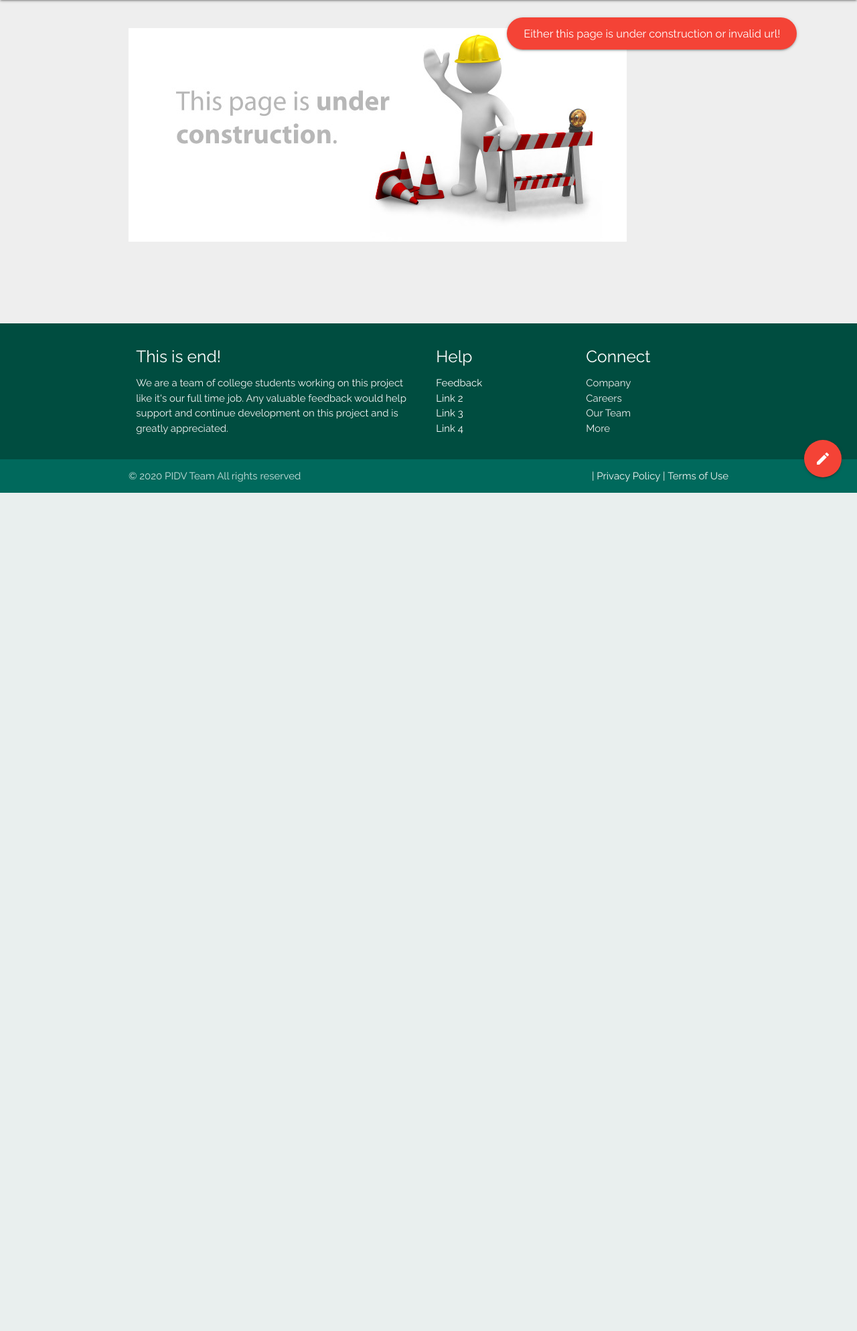
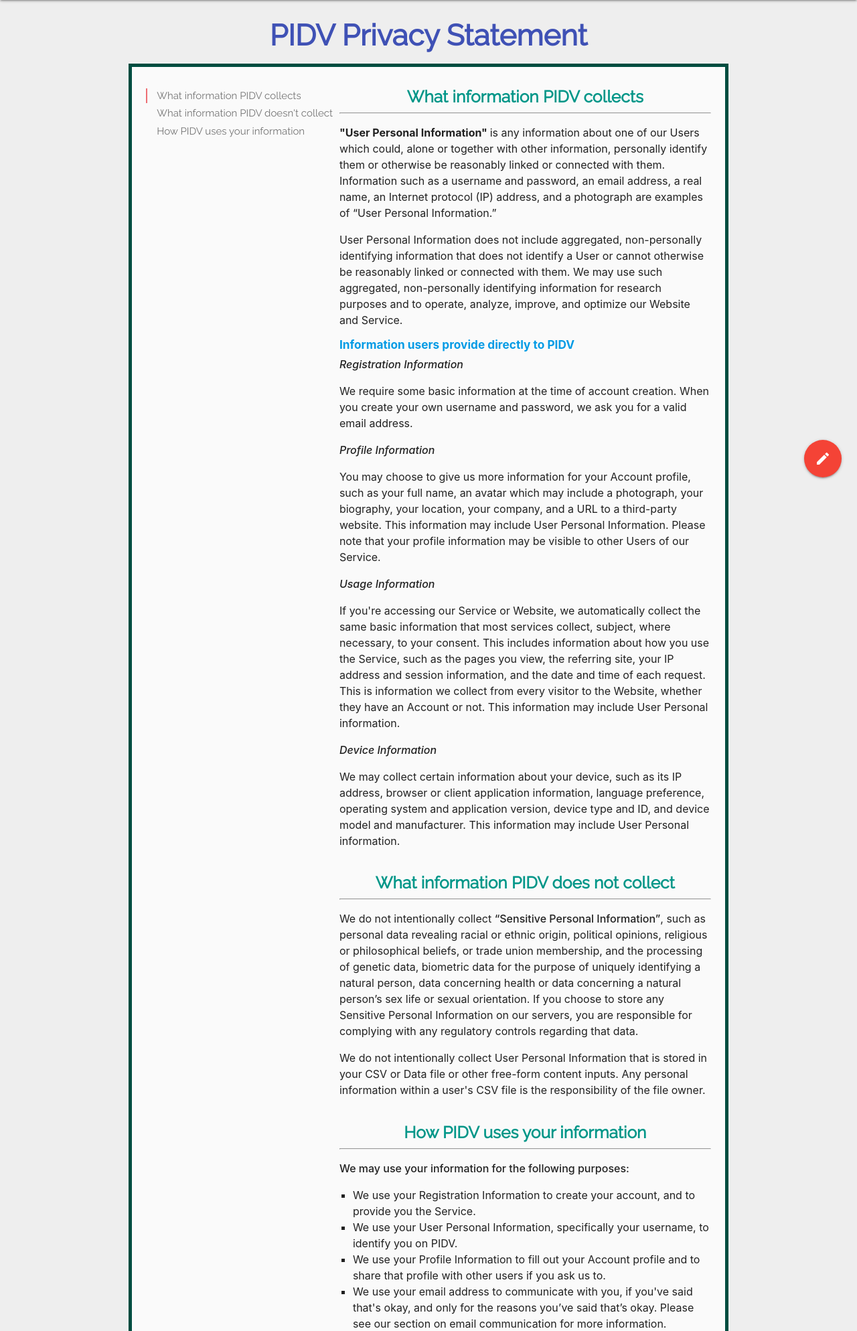
Before and after one commit to nsky80/pidv, a Django app: page /privacy_policy in a window 1280 px wide. Shown: the part 64-2052 px from the top of the page at 67% size. Before the commit the page ends 800 px from the top, so only its background shows below. Run offline with Django 3.2, Linux system fonts and the light colour scheme; some libraries are stand-ins or nearby versions.

Commit message:
Privacy Statement added

```diff
--- /dev/null
+++ b/pidv/user_mgmt/templates/other_html/privacy_policy.html
@@ -0,0 +1,165 @@
+{% extends 'user_mgmt/header.html' %}
+{% block title %}Privacy Policy{% endblock %}
+
+{% block content %}
+<h3 class="indigo-text center"><b>PIDV Privacy Statement</b></h3>
+
+<div class="row container hoverable"
+    style="padding-left:10px; padding-right:10px;background-color: rgb(250, 250, 250);border: 5px solid #004d40;">
+    <!-- Left Side Menu  -->
+    <div class="col hide-on-small-only s12 m4 l4">
+        <ul class="section table-of-contents fixed">
+            <li><a href="#introduction">What information PIDV collects</a></li>
+            <li><a href="#info_does_not_collect">What information PIDV doesn't collect</a></li>
+            <li><a href="#user_info_status">How PIDV uses your information
+                </a></li>
+        </ul>
+    </div>
+    <div class="col hide-on-med-and-up s12">
+        <ul class="section table-of-contents ">
+            <li><a href="#introduction">What information PIDV collects</a></li>
+            <li><a href="#info_does_not_collect">What information PIDV does not collect</a></li>
+            <li><a href="#user_info_status">How PIDV uses your information
+                </a></li>
+        </ul>
+    </div>
+    <!-- Right Side Content Goes Here -->
+    <div class="col s12 m8 l8">
+        <div id="introduction" class="section scrollspy"
+            style="font-family: -apple-system, BlinkMacSystemFont, 'Segoe UI', Helvetica, Arial, sans-serif, 'Apple Color Emoji', 'Segoe UI Emoji'; font-size: 16px;">
+            <h5 class="teal-text center"><b>What information PIDV collects</b></h5>
+            <hr>
+            <p><b>"User Personal Information" </b>is any information about one of our Users which could,
+                alone or together with other information, personally identify them or otherwise be reasonably linked or
+                connected
+                with them. Information such as a username and password, an email address, a real name, an Internet
+                protocol (IP)
+                address, and a photograph are examples of “User Personal Information.”
+            </p>
+            <p>
+                User Personal Information does not include aggregated, non-personally identifying information that does
+                not identify
+                a User or cannot otherwise be reasonably linked or connected with them. We may use such aggregated,
+                non-personally
+                identifying information for research purposes and to operate, analyze, improve, and optimize our Website
+                and
+                Service.
+            </p>
+            <a href="/account">
+                <h6><b>Information users provide directly to PIDV</b></h6>
+            </a>
+            <strong><em>Registration Information</em></strong>
+            <p>We require some basic information at the time of account creation. When you create your own username and
+                password, we
+                ask you for a valid email address.
+            </p>
+            <strong><em>Profile Information</em></strong>
+            <p>You may choose to give us more information for your Account profile, such as your full name, an avatar
+                which may
+                include a photograph, your biography, your location, your company, and a URL to a third-party website.
+                This
+                information may include User Personal Information. Please note that your profile information may be
+                visible to other
+                Users of our Service.
+            </p>
+            <strong><em>Usage Information</em></strong>
+            <p>If you're accessing our Service or Website, we automatically collect the same basic information that most
+                services collect, subject, where necessary, to your consent. This includes information about how you use
+                the Service, such as the pages you view, the referring site, your IP address and session information,
+                and the date and time of each request. This is information we collect from every visitor to the Website,
+                whether they have an Account or not. This information may include User Personal information.
+            </p>
+            <strong><em>Device Information
+                </em></strong>
+            <p>
+                We may collect certain information about your device, such as its IP address, browser or client
+                application information,
+                language preference, operating system and application version, device type and ID, and device model and
+                manufacturer.
+                This information may include User Personal information.
+            </p>
+        </div>
+
+
+        <div id="info_does_not_collect" class="section scrollspy"
+            style="margin-top:-25px;font-family: -apple-system, BlinkMacSystemFont, 'Segoe UI', Helvetica, Arial, sans-serif, 'Apple Color Emoji', 'Segoe UI Emoji'; font-size: 16px;">
+            <h5 class="teal-text center"><b>What information PIDV does not collect</b></h5>
+            <hr>
+            <p>We do not intentionally collect <strong>“Sensitive Personal Information”</strong>, such as personal data
+                revealing racial or ethnic
+                origin, political opinions, religious or philosophical beliefs, or trade union membership, and the
+                processing of
+                genetic data, biometric data for the purpose of uniquely identifying a natural person, data concerning
+                health or
+                data concerning a natural person’s sex life or sexual orientation. If you choose to store any Sensitive
+                Personal
+                Information on our servers, you are responsible for complying with any regulatory controls regarding
+                that data.
+            </p>
+            <p>
+                We do not intentionally collect User Personal Information that is stored in your CSV or Data file or
+                other free-form content
+                inputs. Any personal information within a user's CSV file is the responsibility of the file owner.
+            </p>
+        </div>
+
+
+        <div id="user_info_status" class="section scrollspy"
+            style="margin-top:-25px;font-family: -apple-system, BlinkMacSystemFont, 'Segoe UI', Helvetica, Arial, sans-serif, 'Apple Color Emoji', 'Segoe UI Emoji'; font-size: 16px;">
+            <h5 class="teal-text center"><b>How PIDV uses your information
+                </b></h5>
+            <hr>
+            <p><strong> We may use your information for the following purposes: </strong></p>
+            <ul style="padding-left:20px;">
+                <li style="list-style-type: square">
+                    We use your Registration Information to create your account, and to provide you the Service. </li>
+                <li style="list-style-type: square">
+                    We use your User Personal Information, specifically your username, to identify you on PIDV.
+                </li>
+                <li style="list-style-type: square">
+                    We use your Profile Information to fill out your Account profile and to share that profile with
+                    other users if you
+                    ask us to.
+                </li>
+                <li style="list-style-type: square">
+                    We use your email address to communicate with you, if you've said that's okay, and only for the
+                    reasons you’ve said
+                    that’s okay. Please see our section on email communication for more information.
+                </li>
+                <li style="list-style-type: square">
+                    We use User Personal Information to respond to support requests.
+                </li>
+                <li style="list-style-type: square">
+                    We may use User Personal Information to invite you to take part in surveys, beta programs, or other
+                    research
+                    projects,
+                    subject, where necessary, to your consent .
+                </li>
+                <li style="list-style-type: square">
+                    We use Usage Information and Device Information to better understand how our Users use PIDV and to
+                    improve our
+                    Website and Service.
+                </li>
+                <li style="list-style-type: square">
+                    We may use your User Personal Information if it is necessary for security purposes or to investigate
+                    possible fraud
+                    or attempts to harm PIDV or our Users.
+                </li>
+                <li style="list-style-type: square">
+                    We may use your User Personal Information to comply with our legal obligations, protect our
+                    intellectual property,
+                    and enforce our Terms of Service.
+                </li>
+                <li style="list-style-type: square">
+                    We limit our use of your User Personal Information to the purposes listed in this Privacy Statement.
+                    If we need to
+                    use your User Personal Information for other purposes, we will ask your permission first. You can
+                    always see what
+                    information we have, how we're using it, and what permissions you have given us in your user
+                    profile.
+                </li>
+            </ul>
+        </div>
+    </div>
+</div>
+{% endblock %}
--- a/pidv/user_mgmt/templates/user_mgmt/includes/footer.html
+++ b/pidv/user_mgmt/templates/user_mgmt/includes/footer.html
@@ -35,7 +35,7 @@
         <div class="container">
             © 2020 PIDV Team All rights reserved
             <a class="grey-text text-lighten-4 right" href="#!">&nbsp;Terms of Use </a>
-            <a class="grey-text text-lighten-4 right" href="#!">| Privacy Policy |</a>
+            <a class="grey-text text-lighten-4 right" href="/privacy_policy">| Privacy Policy |</a>
         </div>
     </div>
 </footer>
--- a/pidv/user_mgmt/urls.py
+++ b/pidv/user_mgmt/urls.py
@@ -10,6 +10,9 @@ urlpatterns = [
     path('register', views.register, name="register"),
     path('help', views.help, name="help"),
     path('feedback', views.feedback, name="feedback"),
+    path('about', views.about, name="about"),
+    path('privacy_policy', views.privacy_policy, name="privacy_policy"),
+
 
     path('dashboard', views.dashboard, name="dashboard"),
     path('account', views.account, name="account"),
--- a/pidv/user_mgmt/views.py
+++ b/pidv/user_mgmt/views.py
@@ -205,6 +205,13 @@ def contribute(request):
 	return render(request=request, template_name="user_mgmt/contribute.html")
 
 
+def about(request):
+	return render(request=request, template_name="user_mgmt/about.html")
+
+
+def privacy_policy(request):
+	return render(request=request, template_name="other_html/privacy_policy.html")
+
 # template for error handling
 def under_construction(request, slug):
 	messages.success(request, slug)
```
Also changed, not shown: pidv/user_mgmt/templates/module2_html/preprocess.html (+10 -18 lines), pidv/user_mgmt/templates/user_mgmt/about.html (+4 -4 lines), pidv/db.sqlite3.
